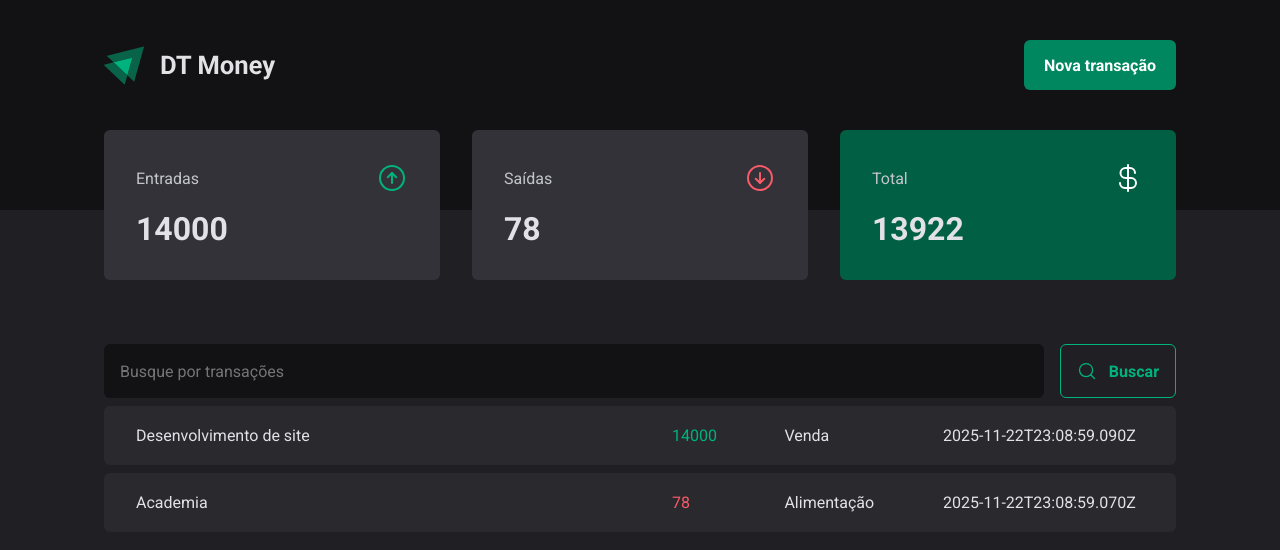
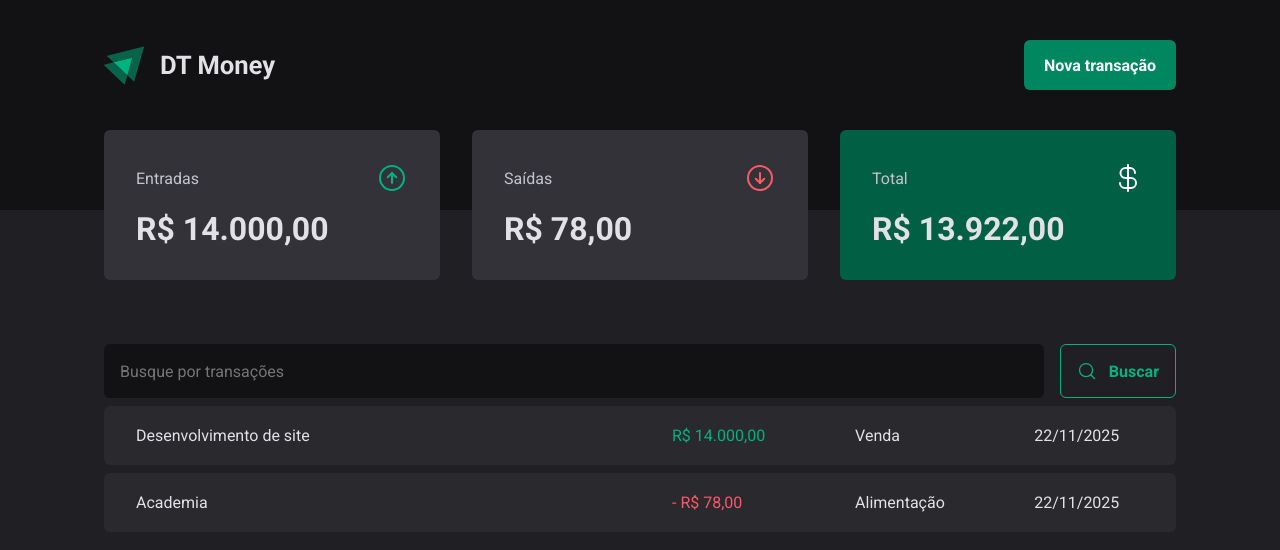
Before and after one commit to SabrinaCoelho/03-dt-money, a React (Vite) app: page / in a window 1280 px wide. Shown: the top 550 px of the page. Built offline with nearby package versions, Linux system fonts and the light colour scheme; data requests are answered from the project's data file.

Commit message:
Create and apply price and date formatters

```diff
--- a/src/components/Summary/index.tsx
+++ b/src/components/Summary/index.tsx
@@ -2,6 +2,7 @@ import { ArrowCircleDown, ArrowCircleUp, CurrencyDollar } from "phosphor-react";
 import { SummaryCard, SummaryContainer } from "./styles";
 import { TransactionsContext } from "../../contexts/TransactionsContext";
 import { useContext } from "react";
+import { priceFormatter } from "../../utils/formatter";
 
 export function Summary(){
     const {transactions} = useContext(TransactionsContext);
@@ -28,21 +29,21 @@ export function Summary(){
                     <span>Entradas</span>
                     <ArrowCircleUp size={32} color="#00b37e" />
                 </header>
-                <strong>{summary.income}</strong>
+                <strong>{priceFormatter.format(summary.income)}</strong>
             </SummaryCard>
             <SummaryCard>
                 <header>
                     <span>Saídas</span>
                     <ArrowCircleDown size={32} color="#f75a68" />
                 </header>
-                <strong>{summary.outcome}</strong>
+                <strong>{priceFormatter.format(summary.outcome)}</strong>
             </SummaryCard>
             <SummaryCard variant="green">
                 <header>
                     <span>Total</span>
                     <CurrencyDollar size={32} color="#fff" />
                 </header>
-                <strong>{summary.total}</strong>
+                <strong>{priceFormatter.format(summary.total)}</strong>
             </SummaryCard>
         </SummaryContainer>
     );
--- a/src/pages/transactions/index.tsx
+++ b/src/pages/transactions/index.tsx
@@ -4,6 +4,7 @@ import { SearchForm } from "./components/SearchForm";
 import { PriceHighlight, TransactionsContainer, TransactionsTable } from "./styles";
 import { TransactionsContext, type Transaction } from "../../contexts/TransactionsContext";
 import { useContext } from "react";
+import { dataFormatter, priceFormatter } from "../../utils/formatter";
 
 export function Transactions(){
     const {transactions} = useContext(TransactionsContext);
@@ -19,11 +20,14 @@ export function Transactions(){
                             <td width="50%">{transaction.description}</td>
                             <td>
                                 <PriceHighlight variant={transaction.type}>
-                                    {transaction.price}
+                                    {
+                                        transaction.type === "outcome" && "- "
+                                    }
+                                    {priceFormatter.format(transaction.price)}
                                 </PriceHighlight>
                             </td>
                             <td>{transaction.category}</td>
-                            <td>{transaction.createdAt}</td>
+                            <td>{dataFormatter.format(new Date(transaction.createdAt))}</td>
                         </tr>
                     ))
                 }
--- /dev/null
+++ b/src/utils/formatter.ts
@@ -0,0 +1,6 @@
+export const dataFormatter = new Intl.DateTimeFormat("pt-BR");
+
+export const priceFormatter = new Intl.NumberFormat("pt-BR", {
+    style: "currency",
+    currency: "BRL"
+})
```
